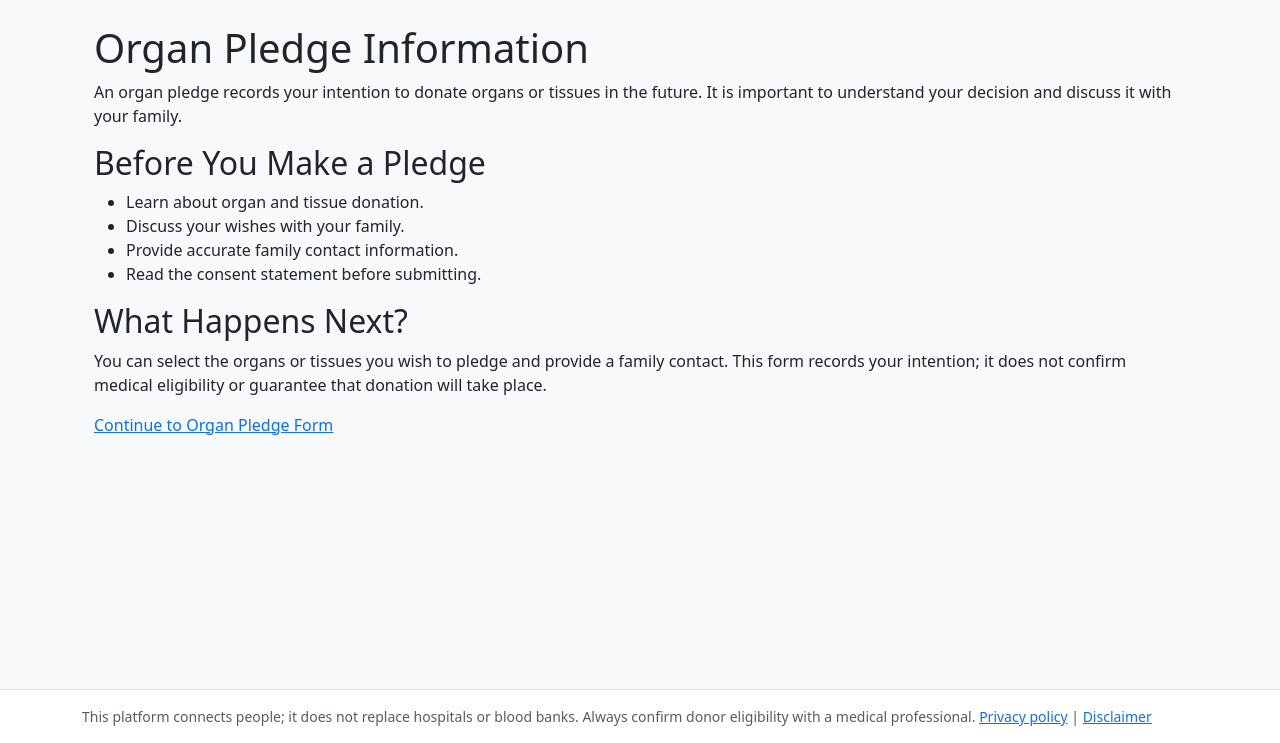
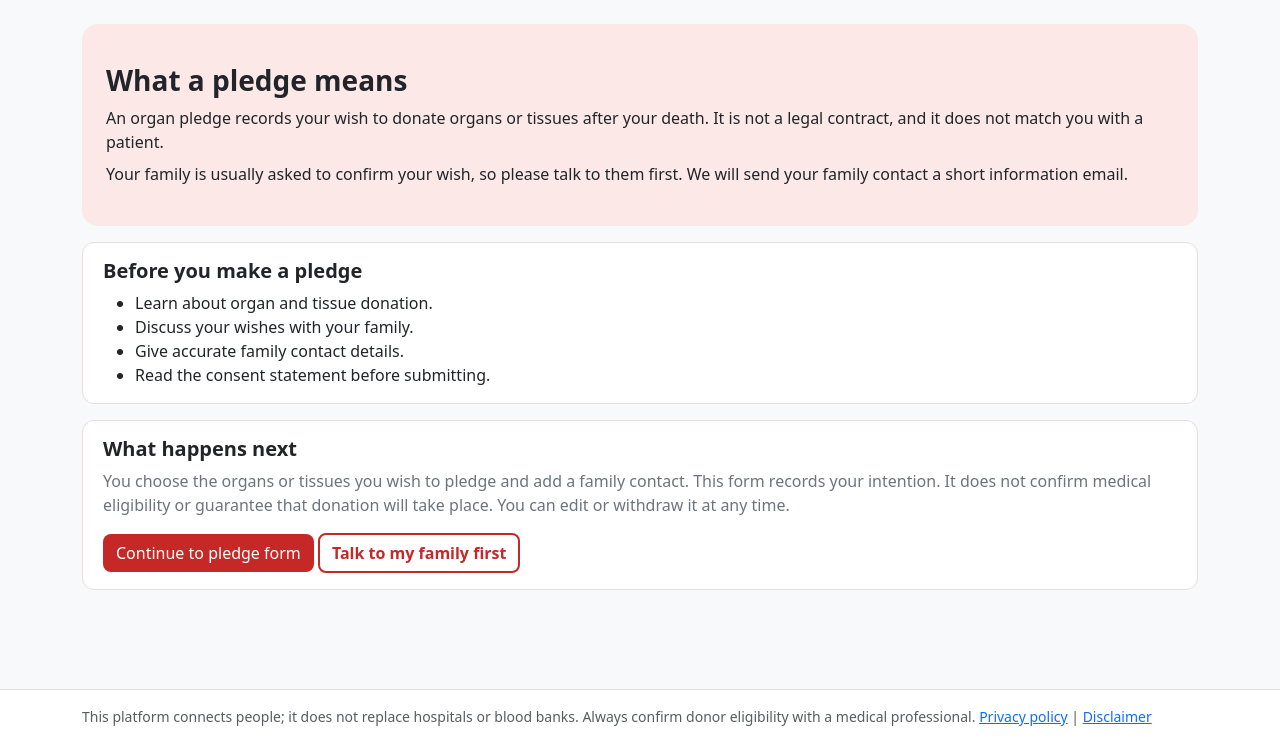
Before and after one commit to sasi-ws/blood-organ-donor-finder, a Django app: page /organs/pledge-info/ in a window 1280 px wide. Shown: the part 57-800 px from the top of the page. Run offline with Django 5.2, Linux system fonts and the light colour scheme; data that the repository does not hold is empty.

Commit message:
Restyle organ pledge pages with brand colours and buttons

```diff
--- a/static/css/theme.css
+++ b/static/css/theme.css
@@ -54,6 +54,7 @@
   border-radius: 8px;
 }
 
+
 /* ---------- Status pills ---------- */
 .pill {
   display: inline-block;
@@ -77,3 +78,15 @@
   border: 1px solid #ced4da;
   border-radius: 8px;
 }
+
+/* Accordion in the brand colours */
+.accordion-button:not(.collapsed),
+.accordion-item .accordion-button:not(.collapsed) {
+  background-color: #FCE8E6 !important;
+  color: #C62828 !important;
+  box-shadow: none !important;
+}
+.accordion-button:focus {
+  border-color: #C62828 !important;
+  box-shadow: 0 0 0 0.2rem rgba(198, 40, 40, 0.2) !important;
+}
--- a/templates/organs/organ_pledge_info.html
+++ b/templates/organs/organ_pledge_info.html
@@ -1,34 +1,37 @@
-
 {% extends "base.html" %}
+{% block title %}Organ pledge information{% endblock %}
 
 {% block content %}
-<div class="container">
-    <h1>Organ Pledge Information</h1>
+<div class="hero mb-3">
+  <h1 class="h3 fw-bold">What a pledge means</h1>
+  <p class="mb-2">
+    An organ pledge records your wish to donate organs or tissues after your death.
+    It is not a legal contract, and it does not match you with a patient.
+  </p>
+  <p class="mb-0">
+    Your family is usually asked to confirm your wish, so please talk to them first.
+    We will send your family contact a short information email.
+  </p>
+</div>
 
-    <p>
-        An organ pledge records your intention to donate organs
-        or tissues in the future. It is important to understand
-        your decision and discuss it with your family.
-    </p>
+<div class="step-card mb-3">
+  <h2 class="h5 fw-bold">Before you make a pledge</h2>
+  <ul class="mb-0">
+    <li>Learn about organ and tissue donation.</li>
+    <li>Discuss your wishes with your family.</li>
+    <li>Give accurate family contact details.</li>
+    <li>Read the consent statement before submitting.</li>
+  </ul>
+</div>
 
-    <h2>Before You Make a Pledge</h2>
-    <ul>
-        <li>Learn about organ and tissue donation.</li>
-        <li>Discuss your wishes with your family.</li>
-        <li>Provide accurate family contact information.</li>
-        <li>Read the consent statement before submitting.</li>
-    </ul>
-
-    <h2>What Happens Next?</h2>
-    <p>
-        You can select the organs or tissues you wish to pledge
-        and provide a family contact. This form records your
-        intention; it does not confirm medical eligibility or
-        guarantee that donation will take place.
-    </p>
-
-    <a href="{% url 'organs:organ_pledge' %}">
-        Continue to Organ Pledge Form
-    </a>
+<div class="step-card mb-3">
+  <h2 class="h5 fw-bold">What happens next</h2>
+  <p class="text-secondary mb-3">
+    You choose the organs or tissues you wish to pledge and add a family contact.
+    This form records your intention. It does not confirm medical eligibility
+    or guarantee that donation will take place. You can edit or withdraw it at any time.
+  </p>
+  <a href="{% url 'organs:organ_pledge' %}" class="btn btn-brand">Continue to pledge form</a>
+  <a href="{% url 'organs:talk_to_family' %}" class="btn btn-brand-outline">Talk to my family first</a>
 </div>
 {% endblock %}
--- a/templates/organs/talk_to_family.html
+++ b/templates/organs/talk_to_family.html
@@ -32,7 +32,7 @@
                         help everyone feel informed and prepared.
                     </p>
 
-                    <div class="alert alert-info mb-0">
+                    <div class="alert shortage-banner mb-0">
                         <strong>Remember:</strong>
                         This guide supports family discussion. A pledge
                         records your intention and does not guarantee
@@ -281,12 +281,12 @@
             <!-- Actions -->
             <div class="text-center mb-4">
                 <a href="{% url 'organs:organ_pledge' %}"
-                   class="btn btn-primary me-2 mb-2">
+                   class="btn btn-brand me-2 mb-2">
                     Go to My Organ Pledge
                 </a>
 
                 <a href="{% url 'organs:organ_pledge_info' %}"
-                   class="btn btn-outline-secondary mb-2">
+                   class="btn btn-brand-outline mb-2">
                     Back to Information
                 </a>
             </div>
```
Also changed, not shown: templates/organs/organ_pledge.html (+6 -3 lines).
